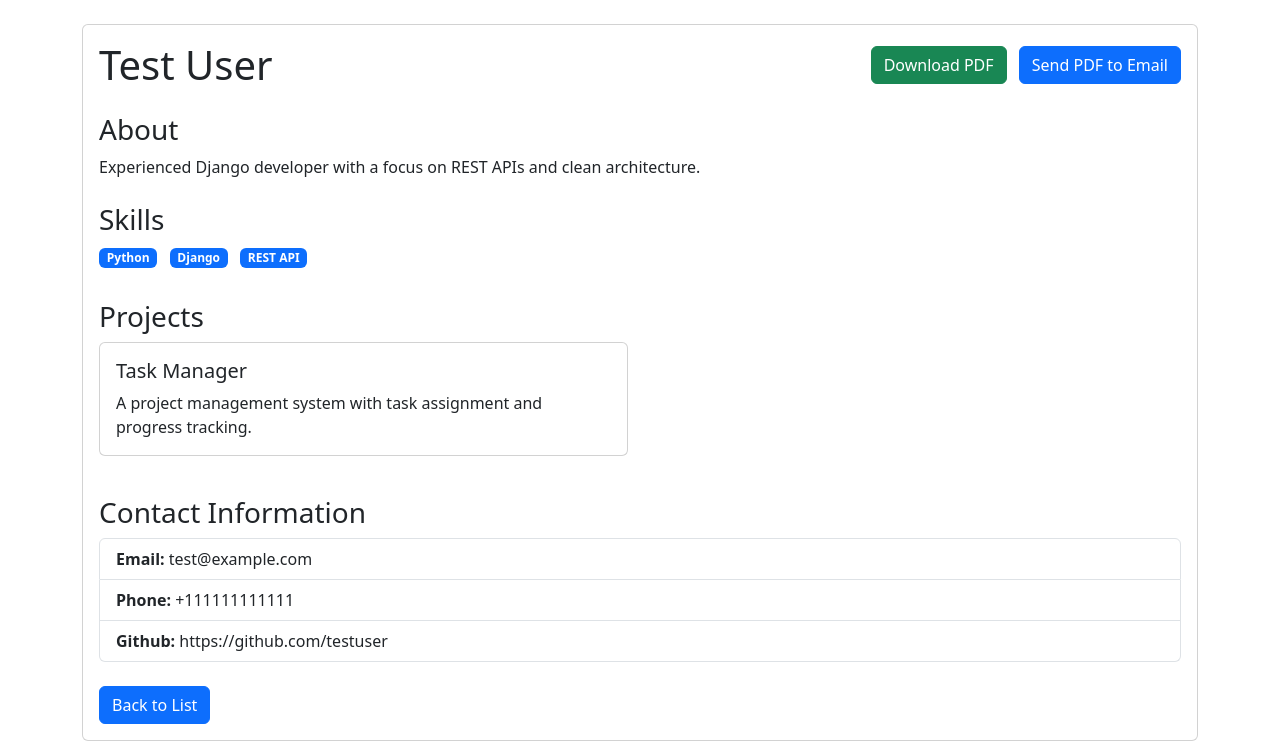
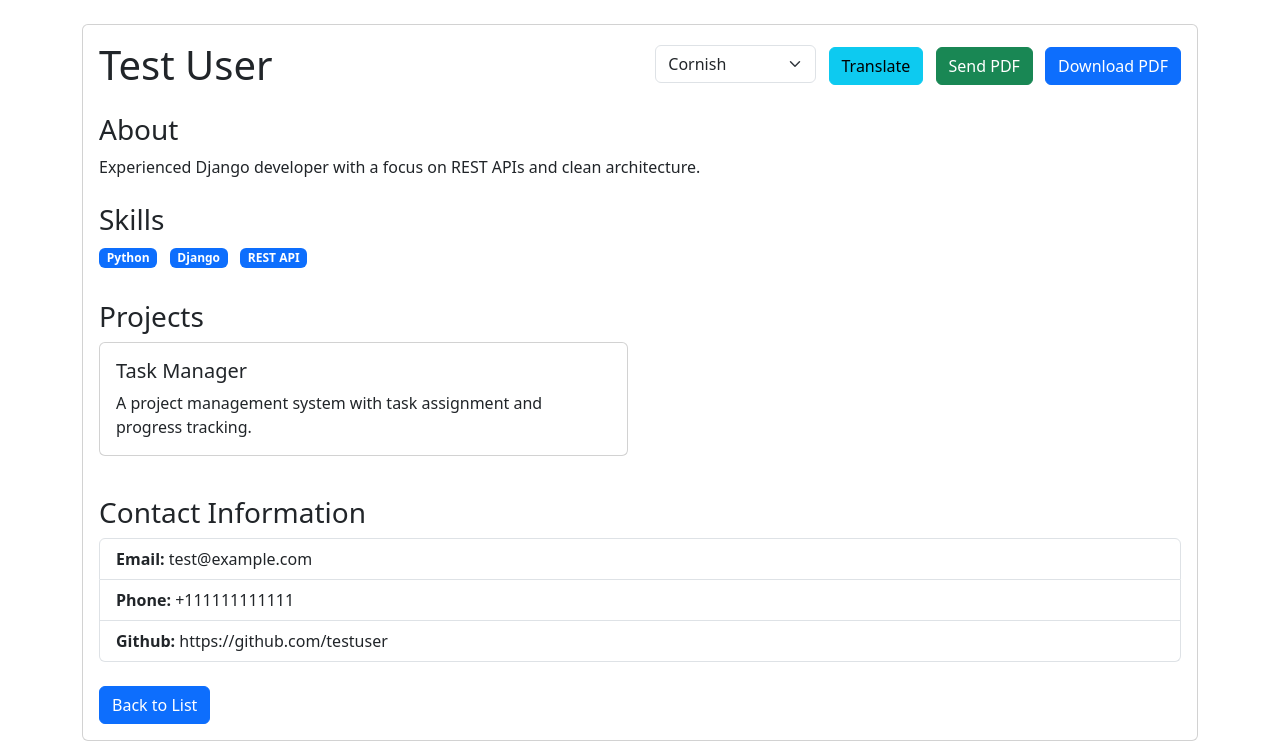
Before and after one commit to Nazarkooo/DTEAM-django-practical-test, a Django app: page /cv/1/ in a window 1280 px wide. Shown: the part 56-800 px from the top of the page. Run offline with Django 5.2, Linux system fonts and the light colour scheme; data comes from the database, SQL or seed files in the repository; parts of the project's set-up code (start-up, migrations or seed data) failed here and were passed over.

Commit message:
Add OpenAI translation feature to CV application. Update docker-compose.yaml to include OPENAI_API_KEY environment variable. Modify settings.py to retrieve the API key. Implement translation functionality in translation.py and integrate it into CVDetailView and cv_detail.html for user-selected language translations.

```diff
--- a/CVProject/settings.py
+++ b/CVProject/settings.py
@@ -145,3 +145,6 @@ CELERY_RESULT_BACKEND = 'redis://redis:6379/0'
 
 EMAIL_BACKEND = 'django.core.mail.backends.console.EmailBackend'
 DEFAULT_FROM_EMAIL = 'noreply@example.com'
+
+# OpenAI settings
+OPENAI_API_KEY = os.environ.get('OPENAI_API_KEY')
--- a/docker-compose.yaml
+++ b/docker-compose.yaml
@@ -16,6 +16,7 @@ services:
     environment:
       - DATABASE_URL=postgresql://${POSTGRES_USER}:${POSTGRES_PASSWORD}@db:5432/${POSTGRES_DB}
       - DEBUG=${DEBUG}
+      - OPENAI_API_KEY=${OPENAI_API_KEY}
     env_file:
       - .env
 
@@ -49,6 +50,7 @@ services:
       - POSTGRES_PASSWORD=${POSTGRES_PASSWORD}
       - POSTGRES_HOST=${POSTGRES_HOST}
       - POSTGRES_PORT=${POSTGRES_PORT}
+      - OPENAI_API_KEY=${OPENAI_API_KEY}
     env_file:
       - .env
 
--- a/main/templates/main/cv_detail.html
+++ b/main/templates/main/cv_detail.html
@@ -6,38 +6,46 @@
 <div class="card">
     <div class="card-body">
         <div class="d-flex justify-content-between align-items-center mb-4">
-            <h1 class="card-title mb-0">{{ cv.first_name }} {{ cv.last_name }}</h1>
+            <h1 class="card-title mb-0" id="cv-name">{{ cv.first_name }} {{ cv.last_name }}</h1>
             <div>
-                <a href="{% url 'main:cv_pdf' cv.id %}" class="btn btn-success me-2">Download PDF</a>
-                <button type="button" class="btn btn-primary" data-bs-toggle="modal" data-bs-target="#emailModal">
-                    Send PDF to Email
+                <select id="languageSelect" class="form-select me-2" style="display: inline-block; width: auto;">
+                    {% for code, name in languages %}
+                    <option value="{{ code }}">{{ name }}</option>
+                    {% endfor %}
+                </select>
+                <button class="btn btn-info me-2" onclick="translateCV()">Translate</button>
+                <button class="btn btn-success me-2" data-bs-toggle="modal" data-bs-target="#emailModal">
+                    Send PDF
                 </button>
+                <a href="{% url 'main:cv_pdf' cv.id %}" class="btn btn-primary">Download PDF</a>
             </div>
         </div>
 
         <div class="mb-4">
             <h3>About</h3>
-            <p>{{ cv.bio }}</p>
+            <p id="cv-bio">{{ cv.bio }}</p>
         </div>
 
         <div class="mb-4">
             <h3>Skills</h3>
-            <div>
+            <div id="cv-skills">
                 {% for skill in cv.skills.all %}
-                    <span class="badge bg-primary me-2 mb-2">{{ skill.skill }}</span>
+                    <span class="badge bg-primary me-2 mb-2" data-skill-id="{{ skill.id }}">
+                        {{ skill.skill }}
+                    </span>
                 {% endfor %}
             </div>
         </div>
 
         <div class="mb-4">
             <h3>Projects</h3>
-            <div class="row">
+            <div id="cv-projects" class="row">
                 {% for project in cv.projects.all %}
-                <div class="col-md-6 mb-3">
+                <div class="col-md-6 mb-3" data-project-id="{{ project.id }}">
                     <div class="card">
                         <div class="card-body">
-                            <h5 class="card-title">{{ project.project }}</h5>
-                            <p class="card-text">{{ project.description }}</p>
+                            <h5 class="card-title project-title">{{ project.project }}</h5>
+                            <p class="card-text project-description">{{ project.description }}</p>
                         </div>
                     </div>
                 </div>
@@ -83,6 +91,50 @@
 </div>
 
 <script>
+function translateCV() {
+    const language = document.getElementById('languageSelect').value;
+    const csrfToken = document.querySelector('[name=csrfmiddlewaretoken]').value;
+
+    fetch(window.location.href, {
+        method: 'POST',
+        headers: {
+            'Content-Type': 'application/x-www-form-urlencoded',
+            'X-CSRFToken': csrfToken
+        },
+        body: `translate=true&language=${language}`
+    })
+    .then(response => response.json())
+    .then(data => {
+        if (data.status === 'success') {
+            const translated = data.translated;
+            document.getElementById('cv-name').textContent =
+                `${translated.first_name} ${translated.last_name}`;
+
+            document.getElementById('cv-bio').textContent = translated.bio;
+
+            const skillsContainer = document.getElementById('cv-skills');
+            translated.skills.forEach(skill => {
+                const skillElement = skillsContainer.querySelector(`[data-skill-id="${skill.id}"]`);
+                if (skillElement) skillElement.textContent = skill.skill;
+            });
+
+            translated.projects.forEach(project => {
+                const projectElement = document.querySelector(`[data-project-id="${project.id}"]`);
+                if (projectElement) {
+                    projectElement.querySelector('.project-title').textContent = project.project;
+                    projectElement.querySelector('.project-description').textContent = project.description;
+                }
+            });
+        } else {
+            alert('Translation failed: ' + data.message);
+        }
+    })
+    .catch(error => {
+        console.error('Translation error:', error);
+        alert('Translation failed. Please try again.');
+    });
+}
+
 document.getElementById('sendPdfForm').addEventListener('submit', function(e) {
     e.preventDefault();
 
--- /dev/null
+++ b/main/translation.py
@@ -0,0 +1,38 @@
+from openai import OpenAI
+from django.conf import settings
+
+client = OpenAI(api_key=settings.OPENAI_API_KEY)
+
+SUPPORTED_LANGUAGES = [
+    ('cor', 'Cornish'),
+    ('glv', 'Manx'),
+    ('bre', 'Breton'),
+    ('iku', 'Inuktitut'),
+    ('kal', 'Kalaallisut'),
+    ('rom', 'Romani'),
+    ('oci', 'Occitan'),
+    ('lad', 'Ladino'),
+    ('sme', 'Northern Sami'),
+    ('hsb', 'Upper Sorbian'),
+    ('csb', 'Kashubian'),
+    ('zza', 'Zazaki'),
+    ('chv', 'Chuvash'),
+    ('liv', 'Livonian'),
+    ('tsd', 'Tsakonian'),
+    ('srm', 'Saramaccan'),
+    ('bis', 'Bislama'),
+]
+
+def translate_text(text, target_language):
+    try:
+        response = client.chat.completions.create(
+            model="gpt-3.5-turbo",
+            messages=[
+                {"role": "system", "content": f"You are a translator. Translate the following text to {target_language}. Preserve the formatting."},
+                {"role": "user", "content": text}
+            ]
+        )
+        return response.choices[0].message.content
+    except Exception as e:
+        print(f"Translation error: {str(e)}")
+        return text
--- a/main/views.py
+++ b/main/views.py
@@ -6,6 +6,7 @@ from django.template.loader import get_template
 from io import BytesIO
 from xhtml2pdf import pisa
 from .tasks import send_cv_pdf
+from .translation import translate_text, SUPPORTED_LANGUAGES
 
 
 class CVListView(ListView):
@@ -24,15 +25,52 @@ class CVDetailView(DetailView):
     def get_queryset(self):
         return CVModel.objects.prefetch_related('skills', 'projects', 'contacts')
 
+    def get_context_data(self, **kwargs):
+        context = super().get_context_data(**kwargs)
+        context['languages'] = SUPPORTED_LANGUAGES
+        return context
+
     def post(self, request, *args, **kwargs):
         cv = self.get_object()
-        email = request.POST.get('email')
 
-        if email:
-            send_cv_pdf.delay(cv.id, email)
-            return JsonResponse({'status': 'success'})
+        if 'email' in request.POST:
+            email = request.POST.get('email')
+            if email:
+                send_cv_pdf.delay(cv.id, email)
+                return JsonResponse({'status': 'success'})
+            return JsonResponse({'status': 'error', 'message': 'Email is required'})
 
-        return JsonResponse({'status': 'error', 'message': 'Email is required'})
+        elif 'translate' in request.POST:
+            language = request.POST.get('language')
+            if not language:
+                return JsonResponse({'status': 'error', 'message': 'Language is required'})
+
+            translated_data = {
+                'first_name': translate_text(cv.first_name, language),
+                'last_name': translate_text(cv.last_name, language),
+                'bio': translate_text(cv.bio, language),
+                'skills': [
+                    {'id': skill.id, 'skill': translate_text(skill.skill, language)}
+                    for skill in cv.skills.all()
+                ],
+                'projects': [
+                    {
+                        'id': project.id,
+                        'project': translate_text(project.project, language),
+                        'description': translate_text(project.description, language)
+                    }
+                    for project in cv.projects.all()
+                ],
+                'contacts': [
+                    {'id': contact.id, 'type': contact.type, 'contact': contact.contact}
+                    for contact in cv.contacts.all()
+                ]
+            }
+
+            return JsonResponse({
+                'status': 'success',
+                'translated': translated_data
+            })
 
 
 class SettingsView(TemplateView):
--- a/requirements.txt
+++ b/requirements.txt
@@ -4,3 +4,4 @@ psycopg2-binary==2.9.10
 xhtml2pdf==0.2.17
 celery==5.3.6
 redis==5.0.1
+openai>=1.0.0
```
